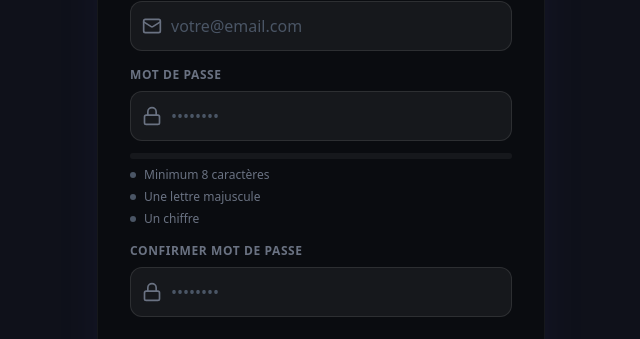
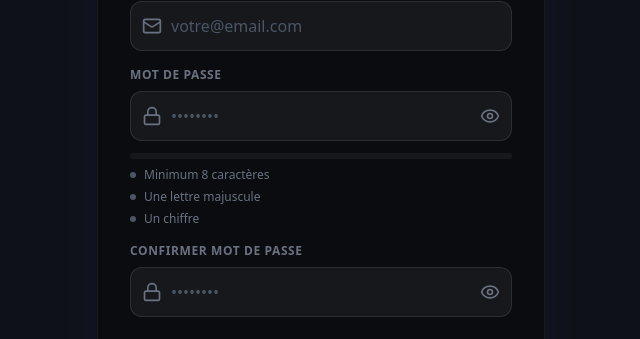
Before and after one commit to lexxxdtp/djassabotSaas, a React app in the folder frontend/: page /signup in a window 1280 px wide. Shown: the part 584-923 px from the top of the page, without its empty margins (319-959 px from the left). Built offline with nearby package versions, Linux system fonts and the light colour scheme; no server answers; the HTML template or start-up script is replaced by a standard one.

Commit message:
feat: add password visibility toggle and improve strength gauge logic

```diff
--- a/frontend/src/pages/Signup.tsx
+++ b/frontend/src/pages/Signup.tsx
@@ -1,11 +1,13 @@
 import React, { useState } from 'react';
-import { ShoppingBag, ArrowRight, Mail, Lock, Store, Phone, User, Calendar } from 'lucide-react';
+import { ShoppingBag, ArrowRight, Mail, Lock, Store, Phone, User, Calendar, Eye, EyeOff } from 'lucide-react';
 import { useNavigate, Link } from 'react-router-dom';
 import { useAuth } from '../context/AuthContext';
 import { getApiUrl } from '../utils/apiConfig';
 
 const Signup: React.FC = () => {
     const [usePhone, setUsePhone] = useState(false); // Toggle email/téléphone
+    const [showPassword, setShowPassword] = useState(false);
+    const [showConfirmPassword, setShowConfirmPassword] = useState(false);
     const [formData, setFormData] = useState({
         businessName: '',
         email: '',
@@ -248,25 +250,35 @@ const Signup: React.FC = () => {
                         <div className="relative group">
                             <Lock className="absolute left-3 top-1/2 -translate-y-1/2 text-gray-500 group-focus-within:text-indigo-500 transition-colors w-5 h-5" />
                             <input
-                                type="password"
+                                type={showPassword ? "text" : "password"}
                                 name="password"
                                 value={formData.password}
                                 onChange={handleChange}
                                 placeholder="••••••••"
                                 required
                                 minLength={8}
-                                className="w-full bg-white/5 border border-white/10 rounded-xl py-3 pl-10 pr-4 text-white placeholder-gray-600 focus:outline-none focus:border-indigo-500 focus:ring-1 focus:ring-indigo-500 transition-all"
+                                className="w-full bg-white/5 border border-white/10 rounded-xl py-3 pl-10 pr-12 text-white placeholder-gray-600 focus:outline-none focus:border-indigo-500 focus:ring-1 focus:ring-indigo-500 transition-all"
                             />
+                            <button
+                                type="button"
+                                onClick={() => setShowPassword(!showPassword)}
+                                className="absolute right-3 top-1/2 -translate-y-1/2 text-gray-500 hover:text-white transition-colors"
+                            >
+                                {showPassword ? <EyeOff className="w-5 h-5" /> : <Eye className="w-5 h-5" />}
+                            </button>
                         </div>
 
                         {/* Indicateur de force du mot de passe */}
                         <div className="mt-3 space-y-2">
                             <div className="h-1.5 w-full bg-white/5 rounded-full overflow-hidden flex">
                                 <div className={`h-full transition-all duration-300 ${formData.password.length === 0 ? 'w-0' :
-                                        (formData.password.length >= 8 ? 1 : 0) + (/[A-Z]/.test(formData.password) ? 1 : 0) + (/\d/.test(formData.password) ? 1 : 0) === 1 ? 'bg-red-500 w-1/3' :
-                                            (formData.password.length >= 8 ? 1 : 0) + (/[A-Z]/.test(formData.password) ? 1 : 0) + (/\d/.test(formData.password) ? 1 : 0) === 2 ? 'bg-yellow-500 w-2/3' :
-                                                (formData.password.length >= 8 ? 1 : 0) + (/[A-Z]/.test(formData.password) ? 1 : 0) + (/\d/.test(formData.password) ? 1 : 0) === 3 ? 'bg-green-500 w-full' :
-                                                    'bg-red-500 w-1/4'
+                                        (() => {
+                                            const score = (formData.password.length >= 8 ? 1 : 0) + (/[A-Z]/.test(formData.password) ? 1 : 0) + (/\d/.test(formData.password) ? 1 : 0);
+                                            if (score === 1) return 'bg-red-500 w-1/3';
+                                            if (score === 2) return 'bg-orange-500 w-2/3';
+                                            if (score === 3) return 'bg-green-500 w-full shadow-[0_0_10px_rgba(34,197,94,0.5)]';
+                                            return 'bg-red-500 w-1/4';
+                                        })()
                                     }`}></div>
                             </div>
 
@@ -292,14 +304,21 @@ const Signup: React.FC = () => {
                         <div className="relative group">
                             <Lock className="absolute left-3 top-1/2 -translate-y-1/2 text-gray-500 group-focus-within:text-indigo-500 transition-colors w-5 h-5" />
                             <input
-                                type="password"
+                                type={showConfirmPassword ? "text" : "password"}
                                 name="confirmPassword"
                                 value={formData.confirmPassword}
                                 onChange={handleChange}
                                 placeholder="••••••••"
                                 required
-                                className="w-full bg-white/5 border border-white/10 rounded-xl py-3 pl-10 pr-4 text-white placeholder-gray-600 focus:outline-none focus:border-indigo-500 focus:ring-1 focus:ring-indigo-500 transition-all"
+                                className="w-full bg-white/5 border border-white/10 rounded-xl py-3 pl-10 pr-12 text-white placeholder-gray-600 focus:outline-none focus:border-indigo-500 focus:ring-1 focus:ring-indigo-500 transition-all"
                             />
+                            <button
+                                type="button"
+                                onClick={() => setShowConfirmPassword(!showConfirmPassword)}
+                                className="absolute right-3 top-1/2 -translate-y-1/2 text-gray-500 hover:text-white transition-colors"
+                            >
+                                {showConfirmPassword ? <EyeOff className="w-5 h-5" /> : <Eye className="w-5 h-5" />}
+                            </button>
                         </div>
                     </div>
 
```
